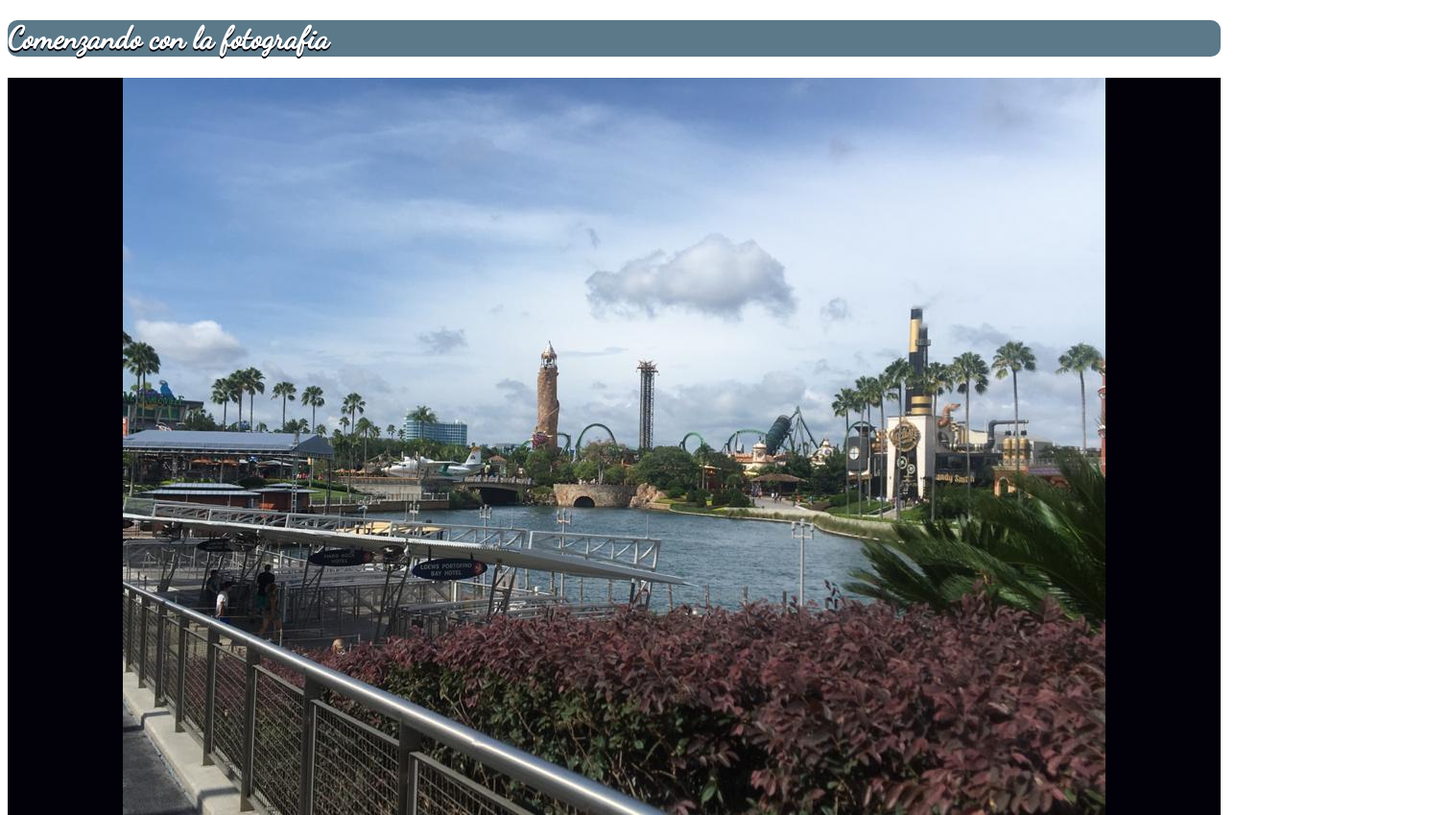
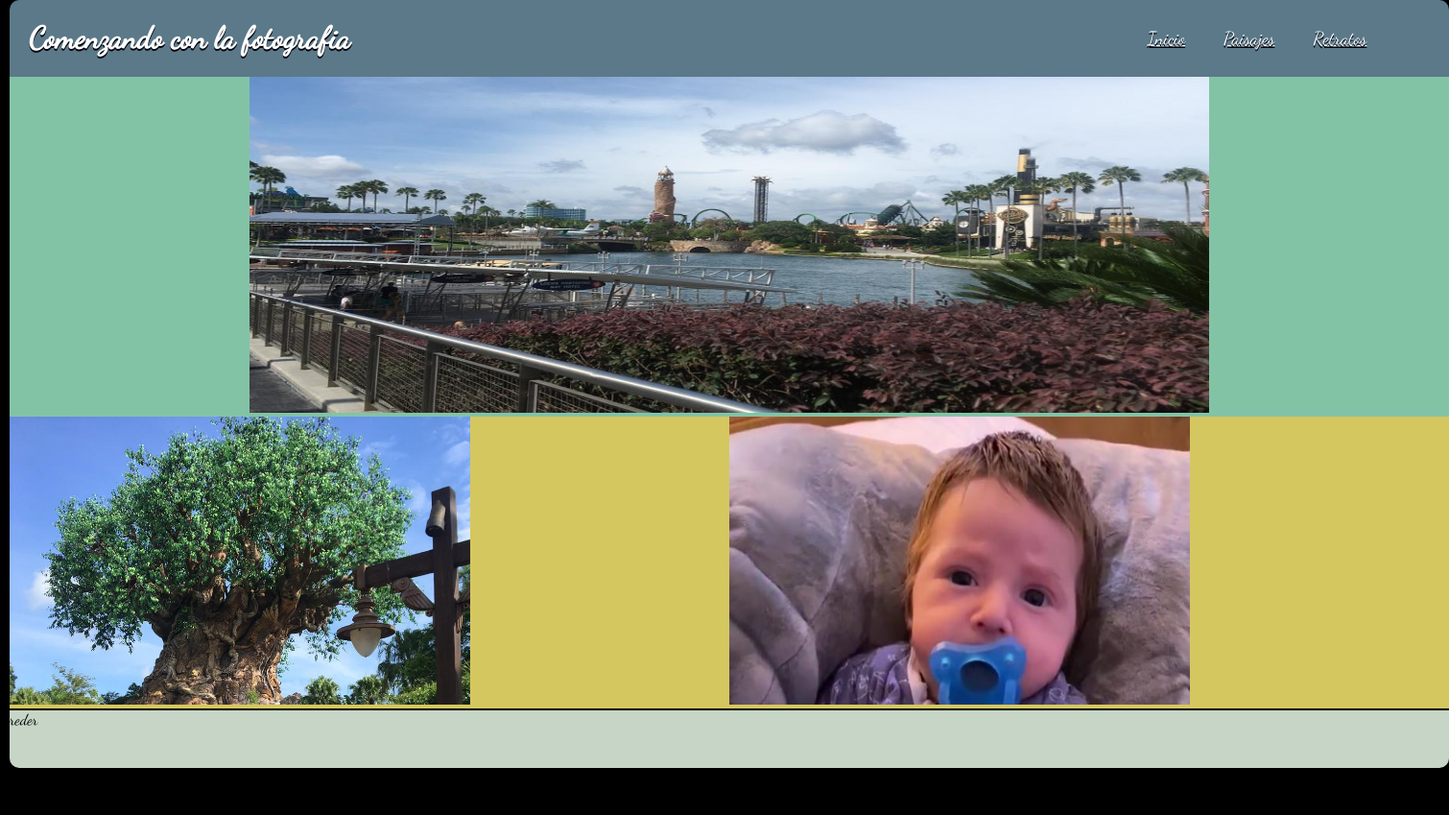
Before and after one commit to JohnnyEspinoza/CSS_WebR_Johnny_Espinoza, a plain HTML site: page index.html in a window 1280 px wide. Shown: the top 849 px of the page at 96% size, 1510 px wide, since content can reach past the window. After the commit the page ends 800 px from the top, so only its background shows below. Drawn offline with Linux system fonts and the light colour scheme.

Commit message:
nuevos alcances

```diff
--- a/css/estilos.css
+++ b/css/estilos.css
@@ -1,30 +1,97 @@
+*{
+	padding:0;
+	margin:0;
+	box-sizing: border-box;
+}
+body{
+	margin:10px;
+	background-color:black;
+	font-family:"Dancing Script" , cursive, white;
+	align-content:center;
+	/*text-shadow:0px 2px 0px #02010a;*/
+
+}
+
 header{
-	font-family:"Dancing Script" , cursive;
-	margin:0px;
+	height:80px;
+	width:1500px;
 	background-color:#5b7989;
-	border-radius:10px;
+	border-radius:10px 10px 0px 0px;
 	text-shadow:0px 2px 0px #02010a;
+	padding:0px 0px 0px 20px;
+	position:fixed;
+	top:0;
+	display:flex;
+	flex-direction:row;
+	flex-wrap:wrap;
+	justify-content: space-between;
+	align-items:center;
+
+
+}
+
+header nav{
+	width:400px;
+}
+
+header nav ul{
+	list-style:none;
+	text-align:center;
+}
+
+header nav ul li{
+	display:inline-block;
+	text-align:center;
+}
+
+header nav ul li a{
+	display:block;
+	padding:10px 20px;
+	color:white;
+	font-size:19px;
 }
 
 header, h1{
 	color: white;
 }
-#imagen1{
-	background-color:#02010a;
-	text-align:center;
-	width:100%;
+#paisaje{
+	width:1500px;
+	background-color:#82c3a6;
+}
+
+.imagen1{
+	width:30%;
+	padding:20px 250px 0px 250px;
 }
 
 
+#galeria{
+	width:1500px;
+	background-color:#d5c75f;
+ 	display:flex;
+ 	flex-direction:row;
+ 	align-items:flex-end;
+  }
 
-#imagen2{
-	background-color:#02010a;
- 	width:40%;
- 	display:flex;
- 	flex-grow: 2;
-}
-#imagen3{
-	background-color:#02010a;
-	width:40%;
-	flex-grow: 2;
-}
+
+ .imagen2{
+ 	width:50%;
+ 	float:left;
+
+ }
+
+ .imagen3{
+ 	width:50%;
+ 	float:right;
+
+ }
+
+ footer{
+ 	clear:both;
+ 	width:1500px;
+ 	height:60px;
+ 	background-color:#C6d5c5;
+ 	border-radius:0px 0px 10px 10px;
+ 	position:fixed;
+ 	bottom:0;
+ }
--- a/index.html
+++ b/index.html
@@ -2,7 +2,7 @@
 <html>
 	<head>
 		<meta charset="utf-8">
-		<meta name="viewport" content="widht:device-width,user-scalable=no">
+		<meta name="viewport" content="widht:device-width, initial-scalable=1.0">
 		<title>Comenzando con la Fotografía</title>
 		<link href="https://fonts.googleapis.com/css?family=Dancing+Script&display=swap" rel="stylesheet">
 		<link rel="stylesheet" href="css/estilos.css">
@@ -11,20 +11,33 @@
 		<header>
 			<h1>Comenzando con la fotografia
 			</h1>
+		<nav>
+			<ul>
+				<li> <a href="#inicio">Inicio</a>
+				<li> <a href="Enlace/paisajes.html">Paisajes</a>
+				<li> <a href="Enlace/retratos.html">Retratos</a>
+			</ul>
+		</nav>
 
 		</header>
-		<div id="imagen1">
-		<img src="img/imagen1.jpg">
+		<div id="paisaje">
+			<div class="imagen1">
+				<img src="img/imagen1.jpg" width="1000px" height="400px">
+			</div>
 		</div>
-		<div id="imagen2">
-		<img src="img/imagen2.jpg">
-		</div>
-		<div id="imagen3">
-		<img src="img/imagen3.jpg">
+
+		<div id="galeria">
+			<div class="imagen2">
+				<img src="img/imagen2.jpg" width="480px" height="300px">
+			</div>
+			<div class="imagen3">
+				<img src="img/imagen3.jpg" width="480px" height="300px">
+			</div>
 		</div>
 
 	</body>
 	<footer>
+		reder
+	</footer>
 
-	</footer>
 </html>
```
Also changed, not shown: Enlace/paisajes.html (added, +36 -0 lines), Enlace/retratos.html (added, +36 -0 lines).
